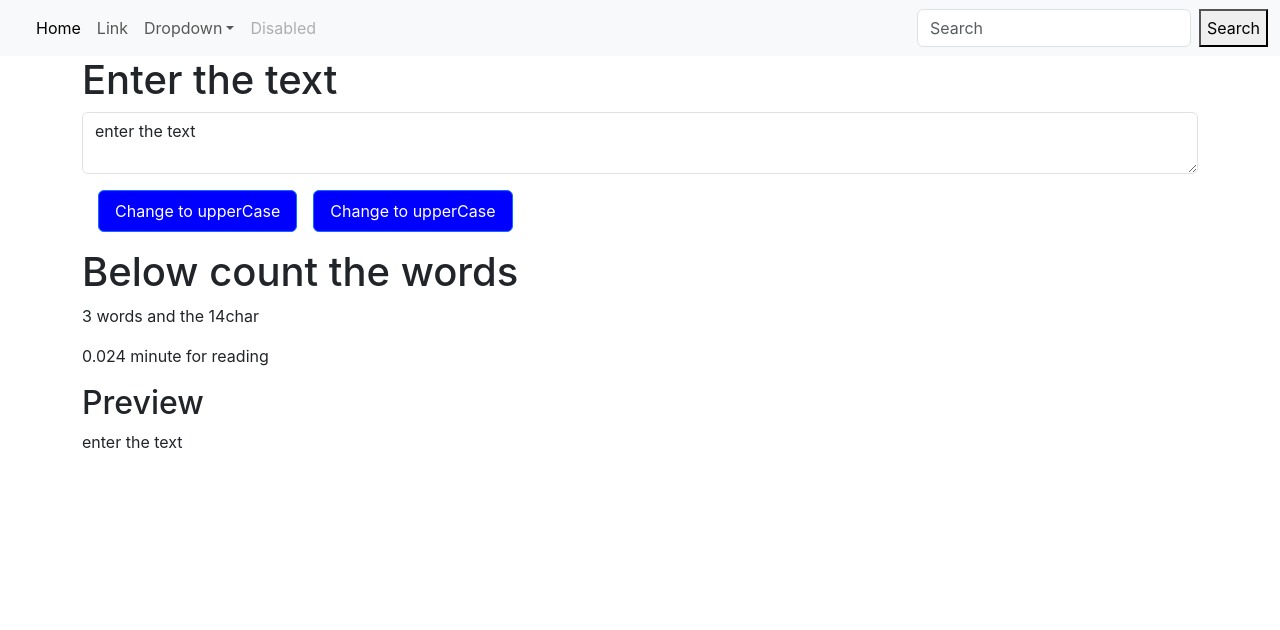
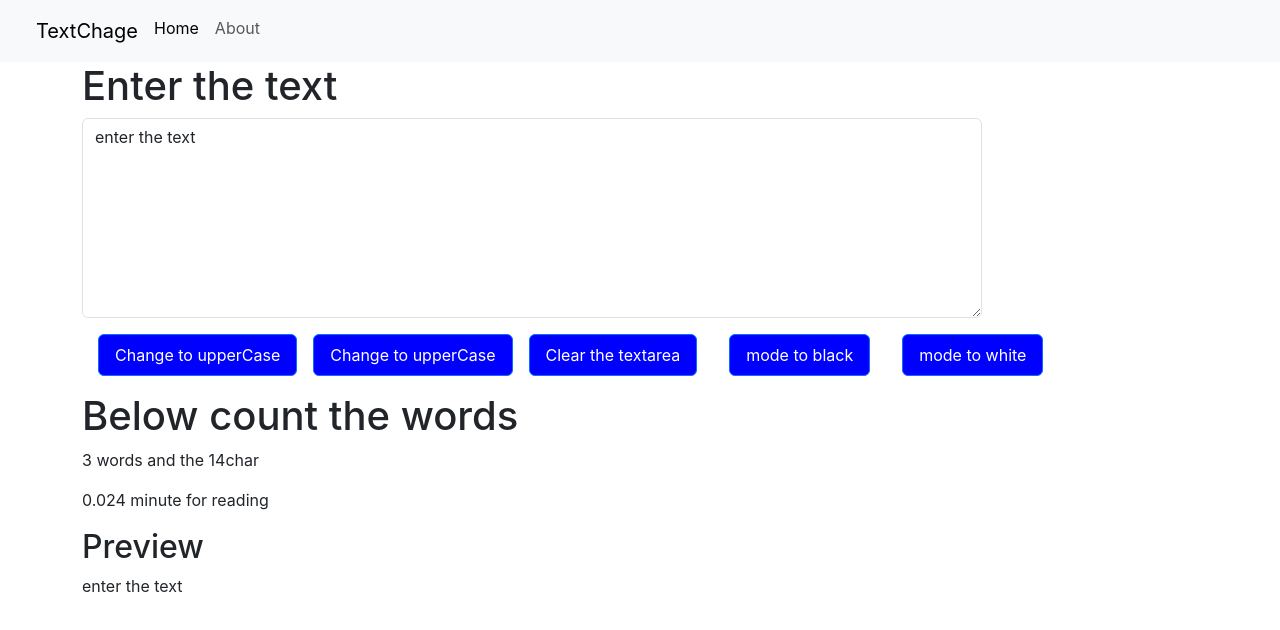
Before and after one commit to Deva-baswade/react_for_web, a React (Create React App) app in the folder my-react-app/: page / in a window 1280 px wide. Shown: the top 630 px of the page. Built offline with nearby package versions, Linux system fonts and the light colour scheme.

Commit message:
this firat porject of react

```diff
--- a/my-react-app/src/App.css
+++ b/my-react-app/src/App.css
@@ -45,3 +45,6 @@
 .btn:hover{
   background-color: green;
 }
+.navbar{
+  background-color: red;
+}
--- a/my-react-app/src/App.js
+++ b/my-react-app/src/App.js
@@ -16,6 +16,7 @@ function App() {
     </div>
 
 
+
     </>
 
 
--- a/my-react-app/src/componant/First.js
+++ b/my-react-app/src/componant/First.js
@@ -9,6 +9,19 @@ export default function First(props) {
     let usetext = text.toLowerCase()
     settext(usetext)
   }
+  const handleclearclick = ()=>{
+    settext("");
+  }
+  const handlechange1click = ()=>{
+    const body = document.body;
+    body.style.backgroundColor = "black"
+    body.style.color = "white"
+  }
+  const handlechangeclick = ()=>{
+    const body = document.body;
+    body.style.backgroundColor = "white"
+    body.style.color = "black"
+  }
   const handleOnChange = (event)=>{
     settext(event.target.value)
   }
@@ -17,10 +30,12 @@ export default function First(props) {
     <>
      <div className="box1">
     <h1>{props.h1}</h1>
-    <textarea type="text" className="form-control" id="exampleInputEmail1" value={text}  onChange={handleOnChange}   row="10" cols="8"   aria-describedby="emailHelp" />
-
+    <textarea   type="text"  className="form-control"  id="exampleInputEmail1"  value={text}  onChange={handleOnChange}  style={{ width: '900px', height: '200px' }}  aria-describedby="emailHelp"/>
     <button type="submit" className="btn btn-primary mx-3" onClick={handleclick} >Change to upperCase</button>
     <button type="submit" className="btn btn-primary" onClick={handleclick1} >Change to upperCase</button>
+    <button type="submit" className="btn btn-primary mx-3" onClick={handleclearclick} >Clear the textarea</button>
+    <button type="submit" className="btn btn-primary mx-3" onClick={handlechange1click} >mode to black</button>
+    <button type="submit" className="btn btn-primary mx-3" onClick={handlechangeclick} >mode to white</button>
     </div>
     <div className='box1 my-3'>
       <h1>Below count the words</h1>
--- a/my-react-app/src/componant/Navbar.js
+++ b/my-react-app/src/componant/Navbar.js
@@ -1,40 +1,35 @@
 import React from 'react'
 
 export default function Navbar(props) {
+  const mysyle = {
+    fontSize : "20px",
+    color : "black",
+    gap: "20px",
+    marginTop:"0px",
+  }
+
   return (
-    <nav className="navbar navbar-expand-lg bg-body-tertiary">
+    <nav className="navbar navbar-expand-lg bg-light text-white">
     <div className="container-fluid">
-      <a className="navbar-brand" href="#">{props.title}</a>
+      <a className="navbar-brand my-3" href="#">{props.title}</a>
       <button className="navbar-toggler" type="button" data-bs-toggle="collapse" data-bs-target="#navbarSupportedContent" aria-controls="navbarSupportedContent" aria-expanded="false" aria-label="Toggle navigation">
         <span className="navbar-toggler-icon"></span>
       </button>
-      <div className="collapse navbar-collapse" id="navbarSupportedContent">
+      <div className="collapse navbar-collapse" id="navbarSupportedContent" >
         <ul className="navbar-nav me-auto mb-2 mb-lg-0">
+        <li className="nav-item">
+            <a className="nav-link active" aria-current="page" href="#"  style={mysyle}>TextChage</a>
+          </li>
           <li className="nav-item">
             <a className="nav-link active" aria-current="page" href="#">Home</a>
           </li>
           <li className="nav-item">
-            <a className="nav-link" href="#">Link</a>
+            <a className="nav-link" href="#">About</a>
           </li>
-          <li className="nav-item dropdown">
-            <a className="nav-link dropdown-toggle" href="#" role="button" data-bs-toggle="dropdown" aria-expanded="false">
-              Dropdown
-            </a>
-            <ul className="dropdown-menu">
-              <li><a className="dropdown-item" href="#">Action</a></li>
-              <li><a className="dropdown-item" href="#">Another action</a></li>
-              <li><hr className="dropdown-divider"/></li>
-              <li><a className="dropdown-item" href="#">Something else here</a></li>
-            </ul>
-          </li>
-          <li className="nav-item">
-            <a className="nav-link disabled" aria-disabled="true">Disabled</a>
-          </li>
+
+
         </ul>
-        <form className="d-flex" role="search">
-          <input className="form-control me-2" type="search" placeholder="Search" aria-label="Search"/>
-          <button className=" btn-outline-success" type="submit">Search</button>
-        </form>
+
       </div>
     </div>
   </nav>
```
